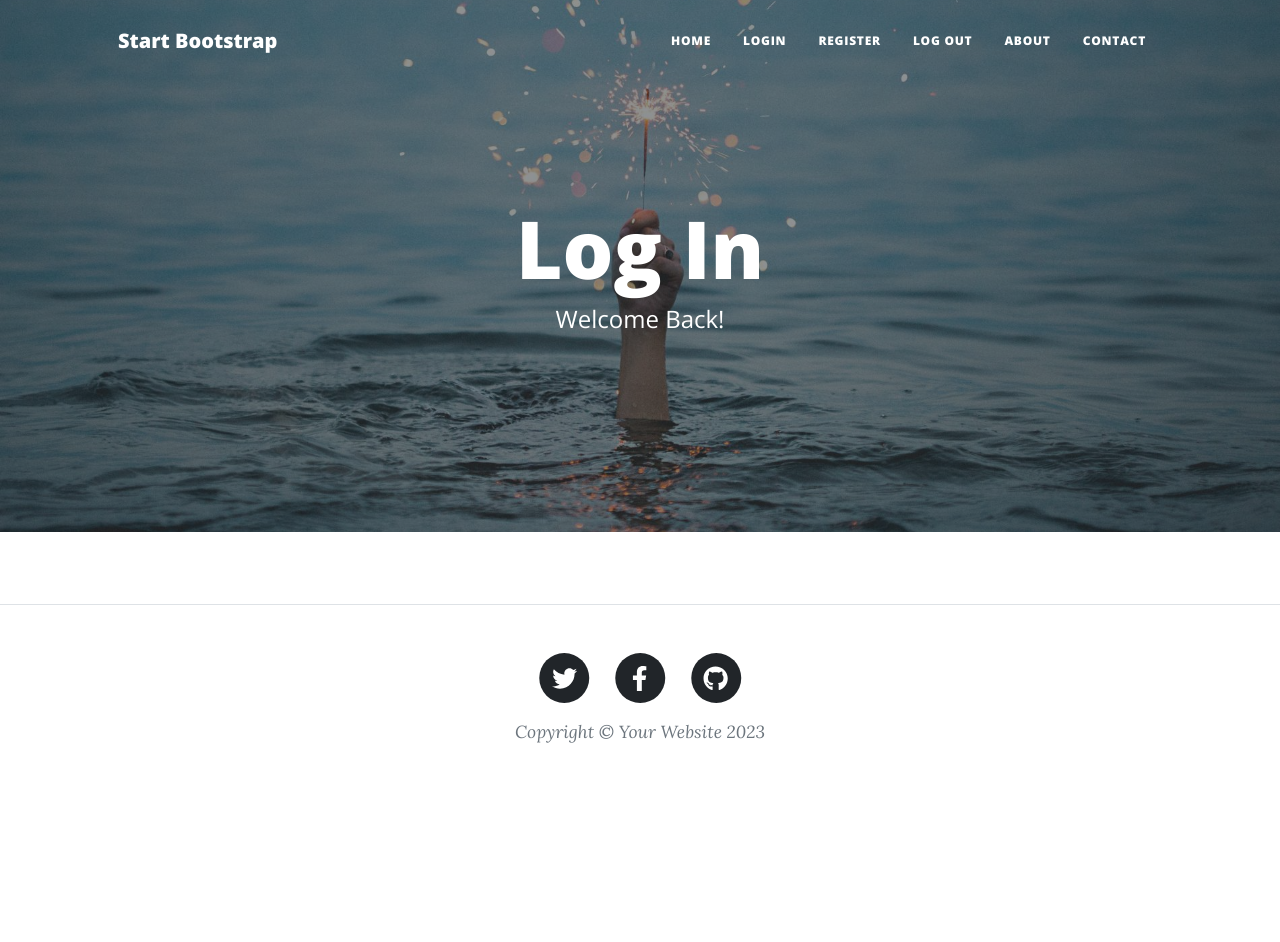
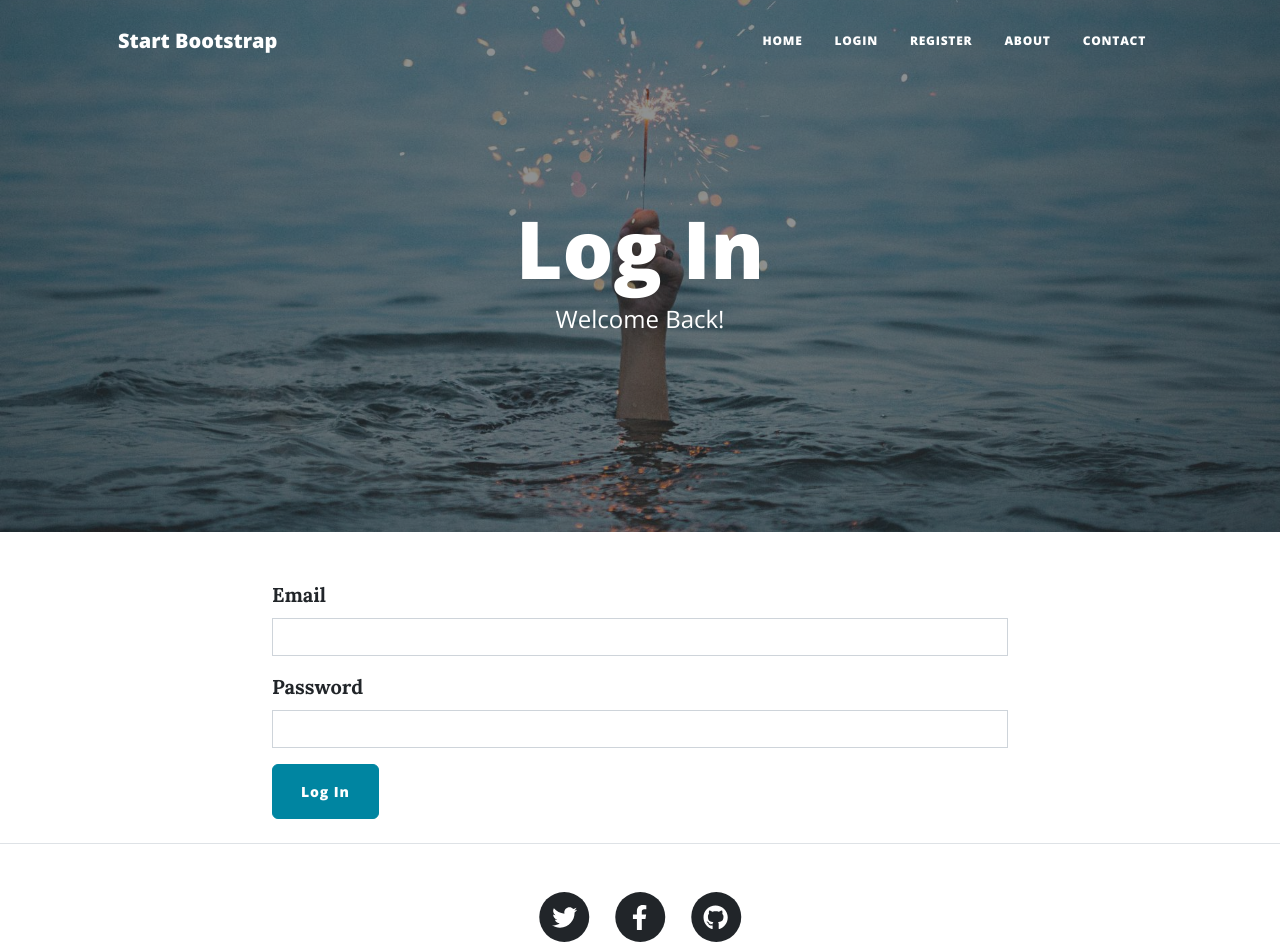
Before and after one commit to timrcm/FlaskSQLBlog, a Flask app: page /login in a window 1280 px wide. Shown: the top 942 px of the page. Before the commit the page ends 743 px from the top, so only its background shows below. Run offline with Flask 3, Linux system fonts and the light colour scheme; some libraries are stand-ins or nearby versions.

Commit message:
Implemented user login

```diff
--- a/forms.py
+++ b/forms.py
@@ -19,7 +19,10 @@ class RegisterForm(FlaskForm):
     password = PasswordField("Password", validators=[DataRequired()])
     submit = SubmitField("Register", validators=[DataRequired()])
 
-# TODO: Create a LoginForm to login existing users
 
+class LoginForm(FlaskForm):
+    email = StringField("Email", validators=[DataRequired(), Email()])
+    password = PasswordField("Password", validators=[DataRequired()])
+    submit = SubmitField("Log In")
 
 # TODO: Create a CommentForm so users can leave comments below posts
--- a/main.py
+++ b/main.py
@@ -9,7 +9,7 @@ from functools import wraps
 from werkzeug.security import generate_password_hash, check_password_hash
 from sqlalchemy.orm import relationship
 from typing import TYPE_CHECKING
-from forms import CreatePostForm, RegisterForm
+from forms import CreatePostForm, RegisterForm, LoginForm
 from os import urandom
 
 app = Flask(__name__)
@@ -17,7 +17,13 @@ app.config['SECRET_KEY'] = f'{urandom(64)}'
 ckeditor = CKEditor(app)
 Bootstrap5(app)
 
-# TODO: Configure Flask-Login
+login_manager = LoginManager()
+login_manager.init_app(app)
+
+
+@login_manager.user_loader
+def load_user(user_id):
+    return Users.query.get(user_id)
 
 
 # CONNECT TO DB
@@ -61,13 +67,15 @@ with app.app_context():
 def register():
     form = RegisterForm()
     if form.validate_on_submit():
-        result = db.session.execute(db.select(Users).filter_by(email=form.data['email'])).scalar()
-        if result:
+        lowercase_email = str(form.data['email']).lower()
+        # Check if the user's email is already registered
+        user = db.session.execute(db.select(Users).filter_by(email=lowercase_email)).scalar()
+        if user:
             flash('It looks like that email address is already registered. '
                   'Please log in to your existing account instead.')
             return redirect(url_for('login'))
+
         else:
-
             hashed_and_salted_pw = generate_password_hash(password=form.data['password'],
                                                           method='pbkdf2',
                                                           salt_length=16)
@@ -79,20 +87,35 @@ def register():
             db.session.add(new_user)
             db.session.commit()
 
-            # login_user(new_user)
+            login_user(new_user)
             return redirect(url_for('get_all_posts'))
 
     return render_template("register.html", form=form)
 
 
-# TODO: Retrieve a user from the database based on their email.
-@app.route('/login')
+@app.route('/login', methods=['GET', 'POST'])
 def login():
-    return render_template("login.html")
+    form = LoginForm()
+    if form.validate_on_submit():
+        lowercase_email = str(form.data['email']).lower()
+        print(lowercase_email)
+        user = db.session.execute(db.select(Users).filter_by(email=lowercase_email)).scalar()
+        print(user.email)
+        if user:
+            if check_password_hash(password=form.data['password'], pwhash=user.password):
+                login_user(user)
+                return redirect(url_for('get_all_posts'))
+            else:
+                flash('Password incorrect, please try again.')
+        else:
+            flash('Email address not found, please try again.')
+
+    return render_template("login.html", form=form)
 
 
 @app.route('/logout')
 def logout():
+    logout_user()
     return redirect(url_for('get_all_posts'))
 
 
--- a/templates/contact.html
+++ b/templates/contact.html
@@ -9,7 +9,7 @@
     <div class="row gx-4 gx-lg-5 justify-content-center">
       <div class="col-md-10 col-lg-8 col-xl-7">
         <div class="page-heading">
-          {% if msg_sent: %}
+          {% if msg_sent %}
           <h1>Successfully sent your message</h1>
           {% else: %}
           <h1>Contact Me</h1>
--- a/templates/header.html
+++ b/templates/header.html
@@ -67,6 +67,7 @@
               >
             </li>
             <!-- TODO: Only show Login/Register if user is logged out. Otherwise show "Log Out" -->
+              {% if not current_user.is_active %}
             <li class="nav-item">
               <a
                 class="nav-link px-lg-3 py-3 py-lg-4"
@@ -81,6 +82,7 @@
                 >Register</a
               >
             </li>
+              {% else %}
             <li class="nav-item">
               <a
                 class="nav-link px-lg-3 py-3 py-lg-4"
@@ -88,6 +90,7 @@
                 >Log Out</a
               >
             </li>
+              {% endif %}
             <li class="nav-item">
               <a
                 class="nav-link px-lg-3 py-3 py-lg-4"
--- a/templates/login.html
+++ b/templates/login.html
@@ -21,9 +21,11 @@ include "header.html" %}
 <main class="mb-4">
   <div class="container">
     <div class="row">
-      <!-- TODO: add a flash message here for users registering twice -->
+        {% for msg in get_flashed_messages() %}
+        <p class="flash">{{ msg }}</p>
+        {% endfor %}
       <div class="col-lg-8 col-md-10 mx-auto">
-        <!--TODO: render login form here-->
+          {{ render_form(form) }}
       </div>
     </div>
   </div>
--- a/templates/make-post.html
+++ b/templates/make-post.html
@@ -10,7 +10,7 @@ include "header.html" %}
     <div class="row gx-4 gx-lg-5 justify-content-center">
       <div class="col-md-10 col-lg-8 col-xl-7">
         <div class="page-heading">
-          {% if is_edit: %}
+          {% if is_edit %}
           <h1>Edit Post</h1>
           {% else: %}
           <h1>New Post</h1>
```
